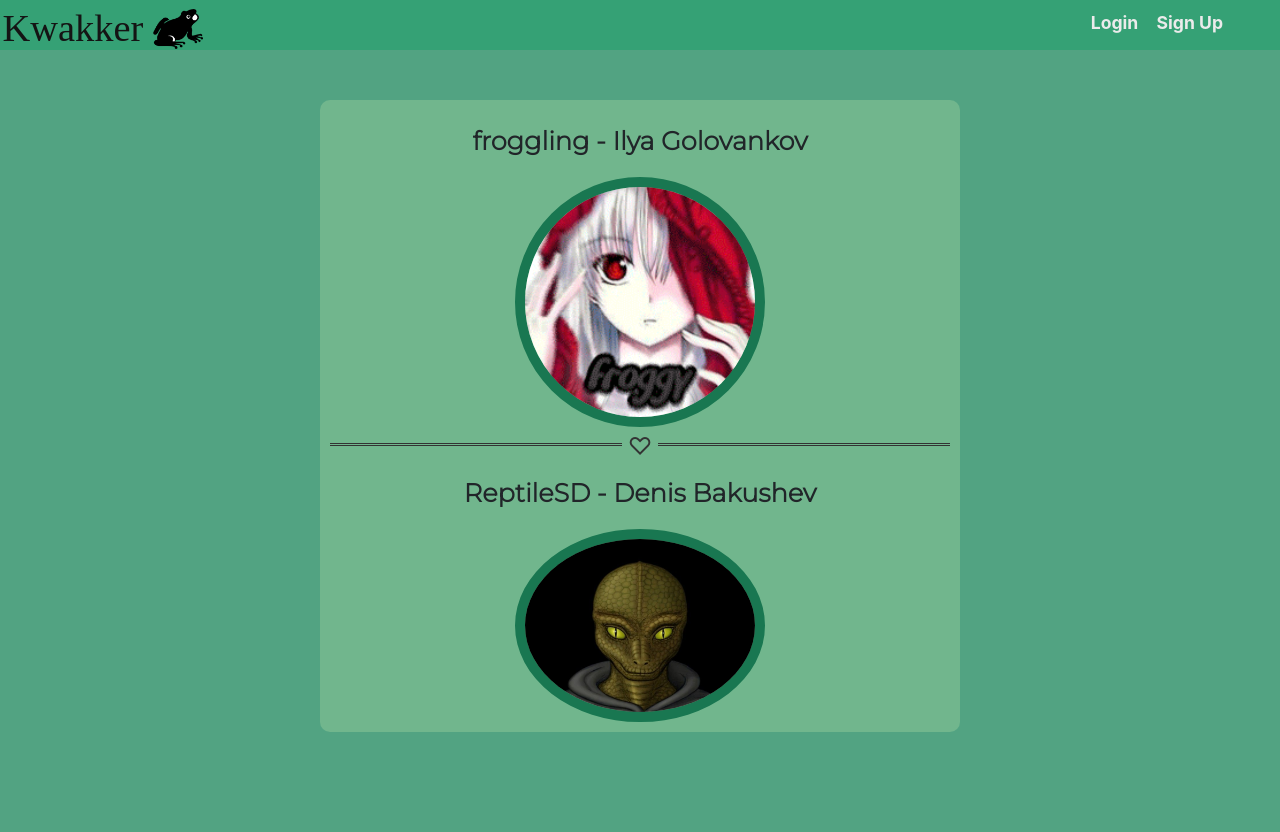
After one commit to FroggyKwa/Kwakker, a Python web app: template templates/about.html in a window 1280 px wide. The commit adds this page. Run offline with Jinja, Linux system fonts and the light colour scheme; the template is opened without the code that fills it, so the values that code supplies are empty; some libraries are stand-ins or nearby versions.

Commit message:
add search and about_us pages

```diff
--- a/src/forms.py
+++ b/src/forms.py
@@ -33,3 +33,8 @@ class EditProfileForm(FlaskForm):
 class AddPostForm(FlaskForm):
     content = TextAreaField('Content')
     submit = SubmitField('Add Post')
+
+
+class SearchPostsForm(FlaskForm):
+    query = StringField('Query')
+    submit = SubmitField('Search')
--- a/static/css/style.css
+++ b/static/css/style.css
@@ -38,7 +38,7 @@ a:hover
 .logo
 {
   user-select:none;
-  width: 500px;
+  width: 20%;
   float: left;
   display: table;
 
@@ -50,7 +50,7 @@ a:hover
   color: #141414;
   font-family: "Marker Felt Thin";
   font-size: 2.4em;
-  margin: 5px;
+  padding-left: 1%;
 }
 
 .logo img
@@ -80,10 +80,8 @@ a:hover
   float: right;
 }
 
-#outer
+.outer
 {
-    width: 100%;
-    margin-top: 0;
     text-align: center;
 }
 
@@ -101,13 +99,16 @@ a:hover
 .green-form
 {
   background-color: #86c1a9;
-  width: 400px;
+  width: auto;
   box-sizing: border-box;
   padding: 10px;
   display: inline-block;
   border-radius: 5px;
   border: 2px dotted #35a175;
   transition: all .4s ease;
+  box-sizing: content-box;
+  padding-left: 2%;
+  padding-right: 2%;
 }
 
 .login_form:hover
@@ -125,10 +126,10 @@ a:hover
 
 .reg_btn, .login_btn
 {
-  margin-left: 22.5%;
+  margin: auto;
   text-decoration: none;
   outline: none;
-  display: inline-block;
+  display: block;
   width: 210px;
   height: 45px;
   line-height: 45px;
@@ -182,19 +183,19 @@ a:hover
   overflow: hidden;
 }
 
-#big-avatar
+.big-avatar
 {
   display: block;
   margin: auto;
   width: 250px;
 }
 
-#big-avatar img
+.big-avatar img
 {
-  margin-top: 100px;
   display: block;
   border: 10px solid #197751;
   width: 100%;
+  height: auto;
   border-radius: 50%;
   -moz-border-radius: 50%;
   -webkit-border-radius: 50%;
@@ -250,3 +251,40 @@ a:hover
 padding-top: 10%;
 background-color: #def4e7;
 }
+
+#search-input
+{
+  width: 50em;
+}
+
+.page-block
+{
+  border-radius: 10px;
+  display: inline-block;
+  margin-top: 100px;
+  margin-bottom: 100px;
+  padding: 10px;
+  background-color: #71b68d;
+  width: 50%;
+}
+
+#about-separator
+{
+  overflow: visible;
+  padding: 0;
+  border: none;
+  border-top: medium double #333;
+  color: #333;
+  text-align: center;
+}
+
+#about-separator::after
+{
+  content: "♡";
+  display: inline-block;
+  position: relative;
+  top: -0.7em;
+  font-size: 1.5em;
+  padding: 0 0.25em;
+  background-color: #71b68d;
+}
--- /dev/null
+++ b/templates/about.html
@@ -0,0 +1,26 @@
+{% extends "base.html" %}
+{% block content %}
+<style>
+body
+{
+  background-color: #52a382;
+}
+p
+{
+  font-weight: bold;
+}
+</style>
+<div class="outer">
+<div class="page-block">
+  <p class="username">froggling - Ilya Golovankov</p>
+  <div class="big-avatar">
+  <img src="static/img/froggling_avatar.gif" alt="lalala">
+  </div>
+  <hr id="about-separator">
+  <p class="username">ReptileSD - Denis Bakushev</p>
+  <div class="big-avatar">
+  <img src="static/img/ReptileSD_avatar.jpg" alt="lalala">
+  </div>
+</div>
+</div>
+{% endblock %}
--- a/templates/base.html
+++ b/templates/base.html
@@ -16,7 +16,7 @@
 <body>
 <div class="header">
   <div class="logo">
-    <a href="/feed"><span>Kwakker</span><img src="{{ url_for('static', filename='img/logo.png') }}" width=50 alt="logo"></a>
+    <a href="/"><span>Kwakker</span><img src="{{ url_for('static', filename='img/logo.png') }}" width=50 alt="logo"></a>
   </div>
   {% if not current_user.is_authenticated %}
   <div class="header-btns">
@@ -40,19 +40,19 @@
 {% if current_user.is_authenticated %}
 <div class="footer">
   <div class="buttons">
-    <a href="#">
+    <a href="/feed">
     <img src="{{ url_for('static', filename='img/news.png') }}" width=40 alt="">
     </a>
     <a href="/add_post">
     <img src="{{ url_for('static', filename='img/write.png') }}" width=40 alt="">
     </a>
+    <a href="/search">
+    <img src="{{ url_for('static', filename='img/search.png') }}" width=40 alt="">
+    </a>
     <a href="/{{ current_user.username }}">
     <img src="{{ url_for('static', filename='img/profile.png') }}" width=40 alt="">
     </a>
-    <a href="#">
-    <img src="{{ url_for('static', filename='img/search.png') }}" width=40 alt="">
-    </a>
-    <a id="info_button" href="#">
+    <a id="info_button" href="/team">
     <img src="{{ url_for('static', filename='img/info.png') }}" width=40 alt="">
     </a>
   </div>
--- a/templates/feed.html
+++ b/templates/feed.html
@@ -1,7 +1,7 @@
 {% extends "base.html" %}
 
 {% block content %}
-<div id="outer">
+<div class="outer">
 <div class="feed" id="feed">
   <h1>TEST</h1>
   <h1>TEST</h1>
--- a/templates/profile.html
+++ b/templates/profile.html
@@ -4,7 +4,7 @@
 
 <div class="page-body">
 
-  <div class="profile-avatar" id="big-avatar">
+  <div class="profile-avatar big-avatar">
     <img src="static/img/avatar.gif" alt="">
   </div>
   <div id="profile-text" class="username">
```
Also changed, not shown: src/views.py (+18 -1 lines), templates/search.html (added, +21 -0 lines), static/img/ReptileSD_avatar.jpg (added), static/img/froggling_avatar.gif (renamed from static/img/avatar.gif).
